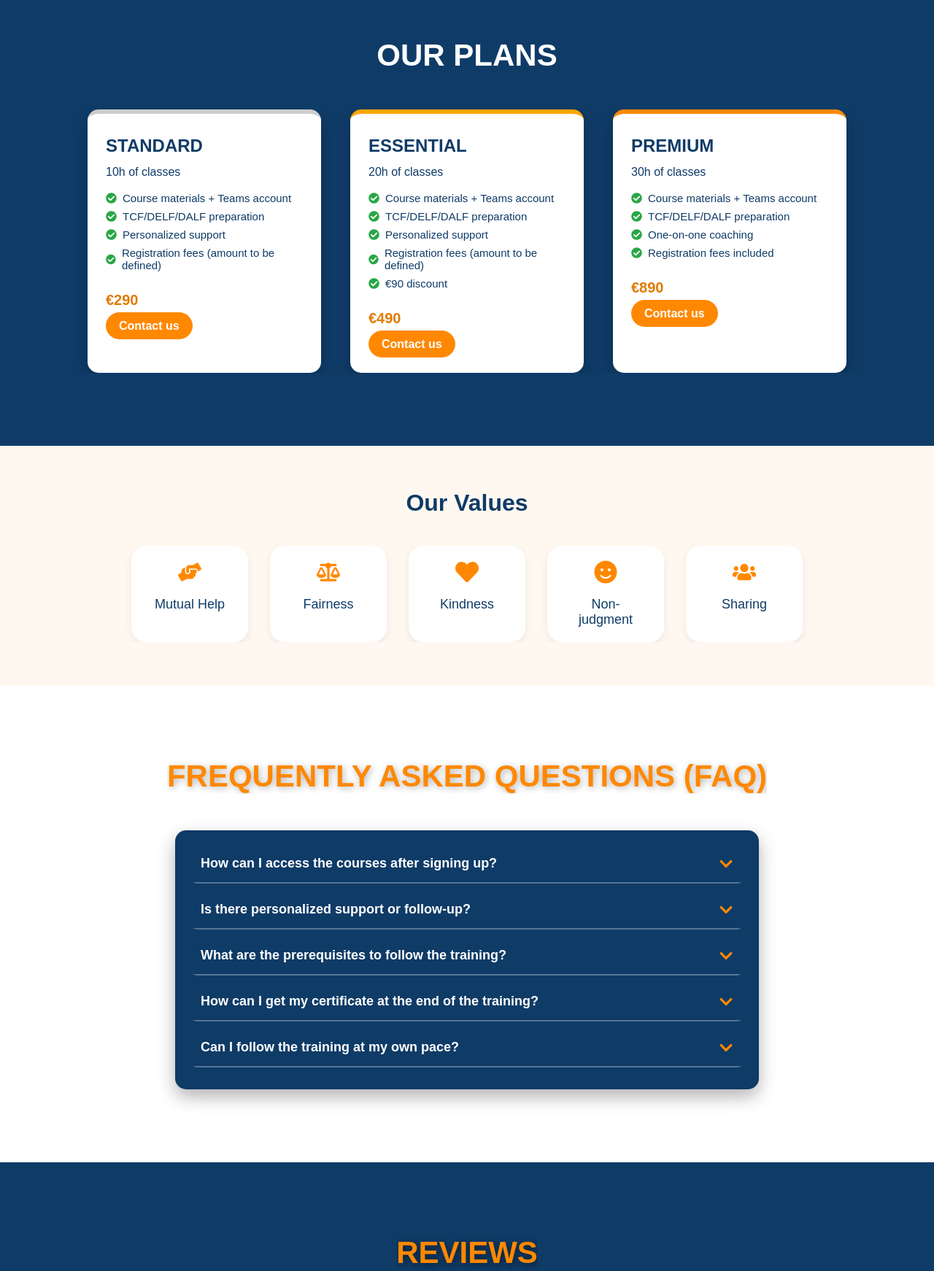
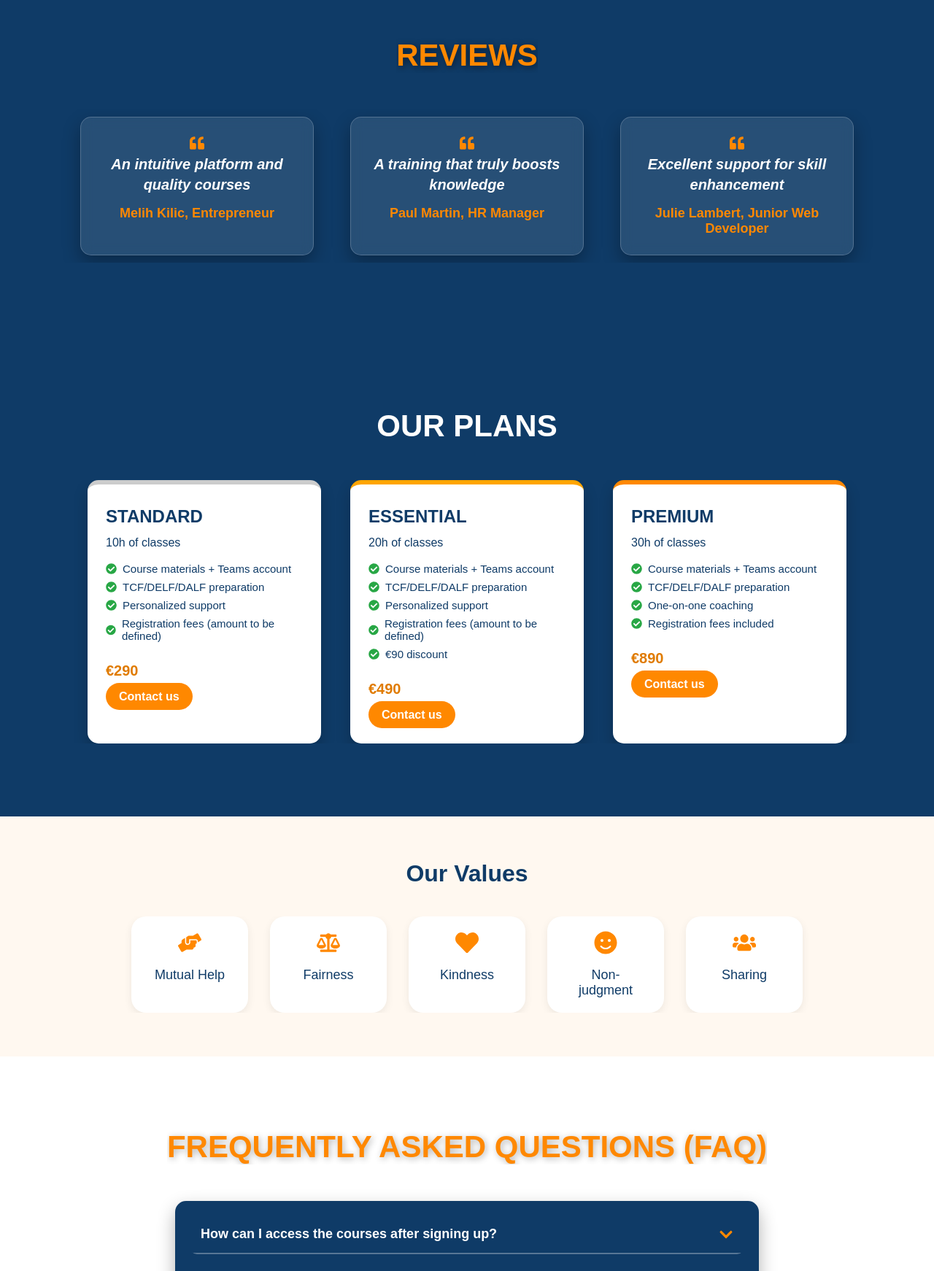
Before and after one commit to azzedineh27/ETUDE_PLUS, a React (Vite) app in the folder site_formation/: page / in a window 1280 px wide. Shown: the part 1498-3240 px from the top of the page at 73% size. Built offline with nearby package versions, Linux system fonts and the light colour scheme.

Commit message:
avis ajouté et valeurs

```diff
--- a/site_formation/src/App.jsx
+++ b/site_formation/src/App.jsx
@@ -45,10 +45,10 @@ function App() {
 
       {/* Lazy loaded sections */}
       <Suspense fallback={<div>Chargement...</div>}>
+        <Avis />
         <Formules />
         <Valeurs />
         <FAQ />
-        <Avis />
         <EtudePlus />
       </Suspense>
 
```
